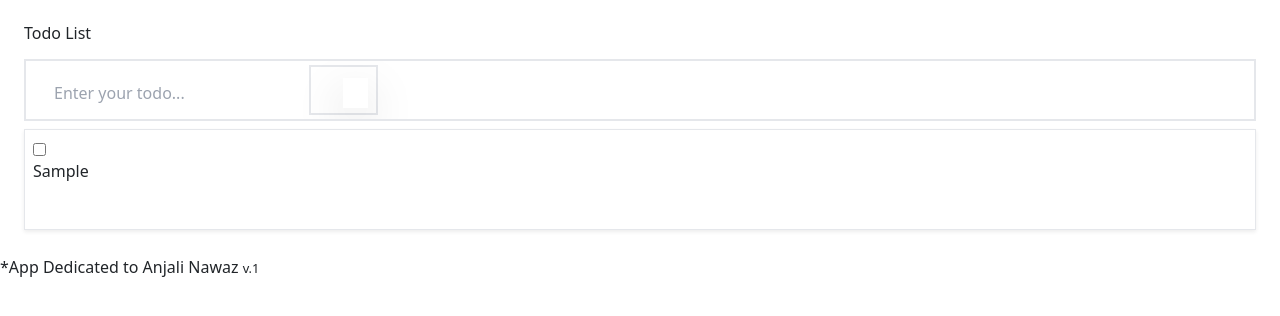
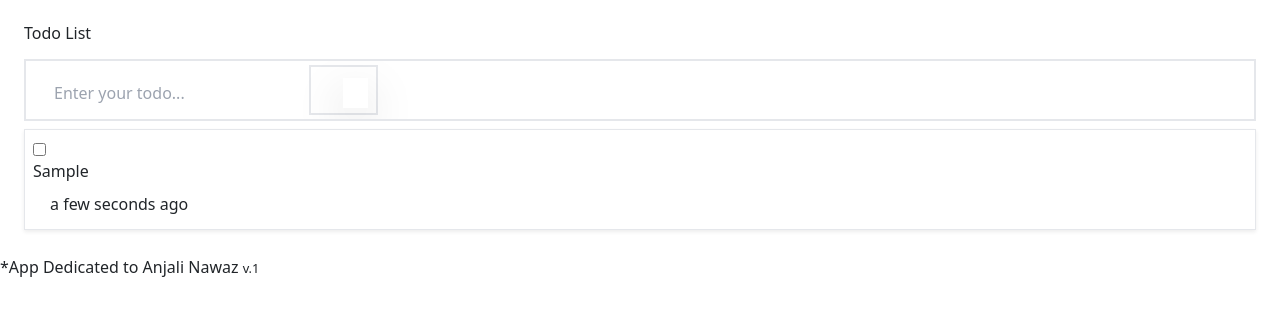
Before and after one commit to faisalnawaz89/Todos-with-Crud, a React (Vite) app: page / in a window 1280 px wide. Both pictures are taken after typing "Sample" into the empty fields and a click on the button 331 px from the left and 90 px from the top of the page. Shown: the top 316 px of the page. Built offline with nearby package versions, Linux system fonts and the light colour scheme; some icons are missing.

Commit message:
add todo timestamp

```diff
--- a/package.json
+++ b/package.json
@@ -12,6 +12,7 @@
   "dependencies": {
     "bootstrap": "^5.3.3",
     "boxicons": "^2.1.4",
+    "moment": "^2.30.1",
     "react": "^18.2.0",
     "react-bootstrap": "^2.10.2",
     "react-dom": "^18.2.0"
--- a/src/TestFile/TodoTest.jsx
+++ b/src/TestFile/TodoTest.jsx
@@ -1,4 +1,5 @@
 import React from 'react'
+import moment from 'moment'
 import 'boxicons'
 
 const TodoTest = () => {
@@ -14,6 +15,22 @@ const TodoTest = () => {
   //Edit todo item
   const [editIndex, setEditIndex] = React.useState(null)
   const [currentValue, setCurrentValue] = React.useState('')
+
+  //Timestamp
+  const [timeAgo, setTimeAgo] = React.useState({})
+
+ // Update timestamps every minute
+ React.useEffect(() => {
+        const interval = setInterval(() => {
+          const updatedTimes = {}
+          todo.forEach((item, index) => {
+            updatedTimes[index] = moment(item.createdAt).fromNow()
+          })
+          setTimeAgo(updatedTimes)
+        }, 60000) // Updates every 1 minute
+
+        return () => clearInterval(interval)
+ }, [todo])
 
   //Handle form submithandler
   const submitHandler = (e) => {
@@ -37,7 +54,7 @@ const TodoTest = () => {
             setEditIndex(null)
             setCurrentValue('')
            }else{
-            const getTodo = [{todoList: currentValue, status:false},...todo]
+            const getTodo = [{todoList: currentValue, status:false, createdAt: new Date().toISOString()},...todo]
             setTodo(getTodo)
             setCurrentValue('')
            }
@@ -118,7 +135,7 @@ const TodoTest = () => {
                             className={`cursor-pointer font-semibold sm:text-md text-sm ${item.status ? 'line-through text-gray-500' : 'text-gray-800 '}`}> {item.todoList} </h3>
                         </div>
                         <div className='flex items-center justify-center gap-2 bg-gray-500/70 border-1 border-white leading-3 rounded-full px-3 py-1'>
-
+                            <span className='text-xs text-gray-200'>{timeAgo[index] || moment(item.createdAt).fromNow()}</span>
                             <button onClick={()=>editTodoIndex(index)}>
                                 <box-icon type='solid' name='edit' color='white'></box-icon>
                             </button>
```
Also changed, not shown: 1 other file (tests, documents, lock files or other folders).
